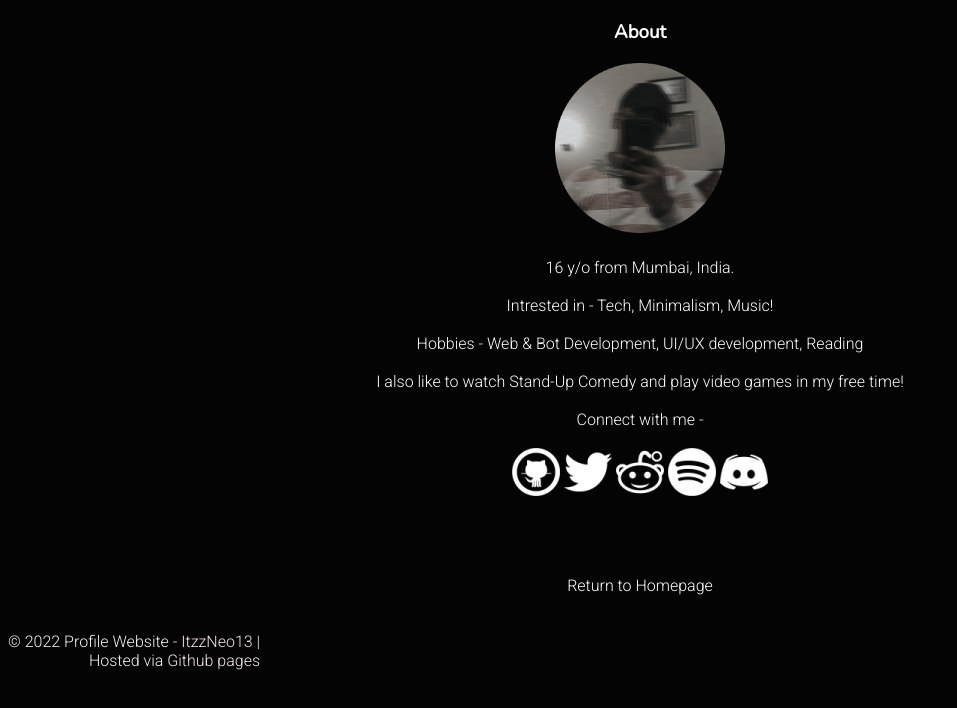
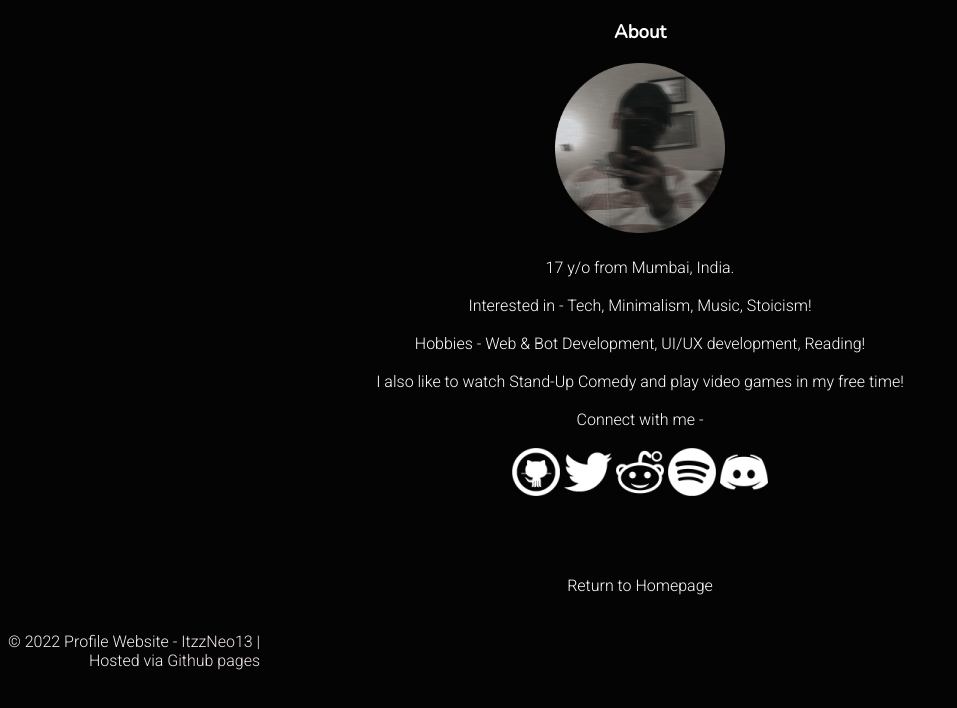
Before and after one commit to ItzzNeo13/itzzneo13.github.io, a plain HTML site: page about.html in a window 1280 px wide. Shown: the whole page, without its empty margins (0-957 px from the left). Drawn offline with nearby package versions, Linux system fonts and the light colour scheme.

Commit message:
Update about.html

```diff
--- a/about.html
+++ b/about.html
@@ -13,13 +13,13 @@
     <body>
         <h3>About</h3>
         <center><img id="pic" src="./Icons/Profile-Pic.png" alt="Profile-pic"></center>
-        <p class="txt">16 y/o from Mumbai, India.
+        <p class="txt">17 y/o from Mumbai, India.
             <br>
             <br>
-            Intrested in  - Tech, Minimalism, Music!
+            Interested in  - Tech, Minimalism, Music, Stoicism!
             <br>
             <br>
-            Hobbies - Web & Bot Development, UI/UX development, Reading
+            Hobbies - Web & Bot Development, UI/UX development, Reading!
             <br>
             <br>
             I also like to watch Stand-Up Comedy and play video games in my free time!
```
